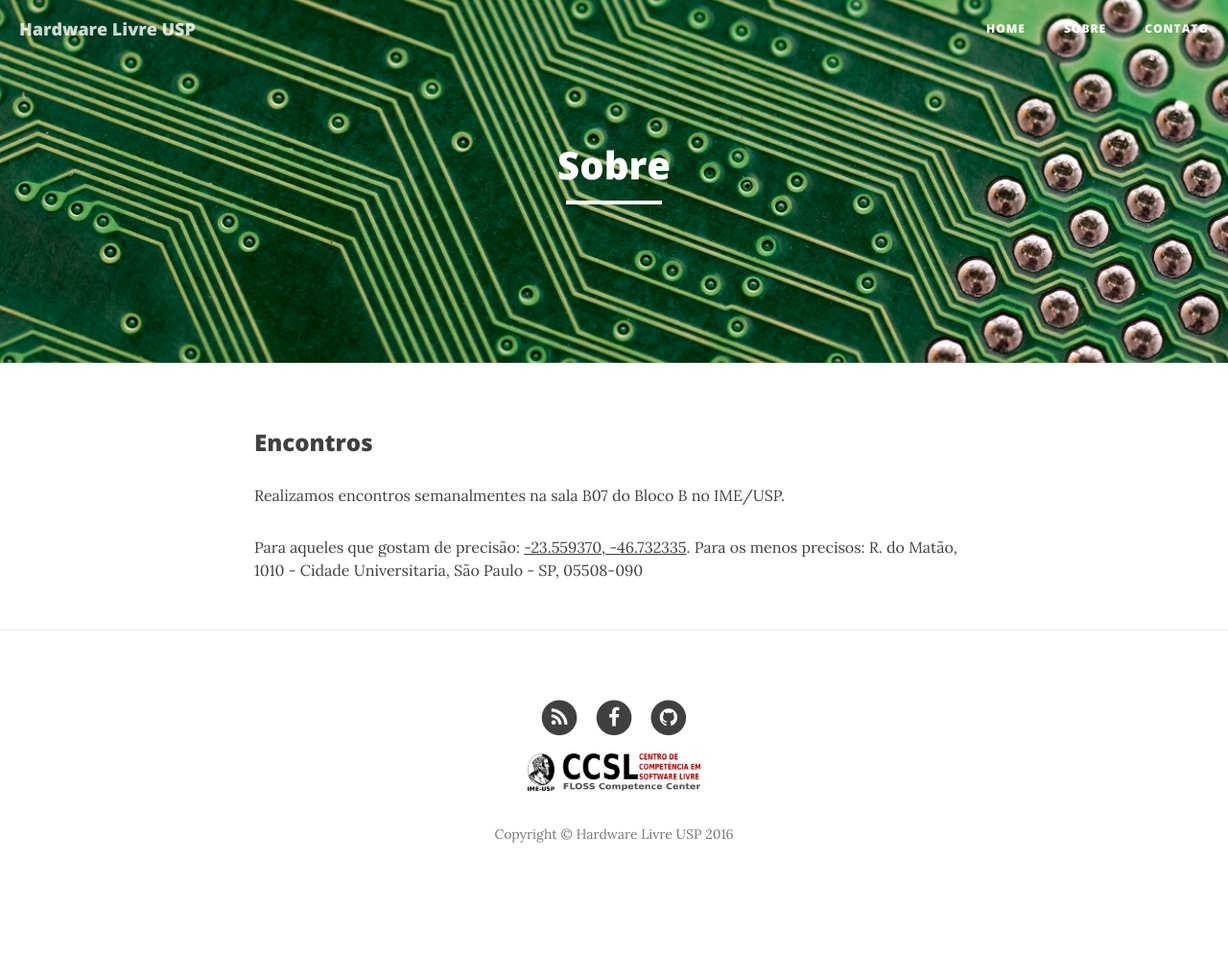
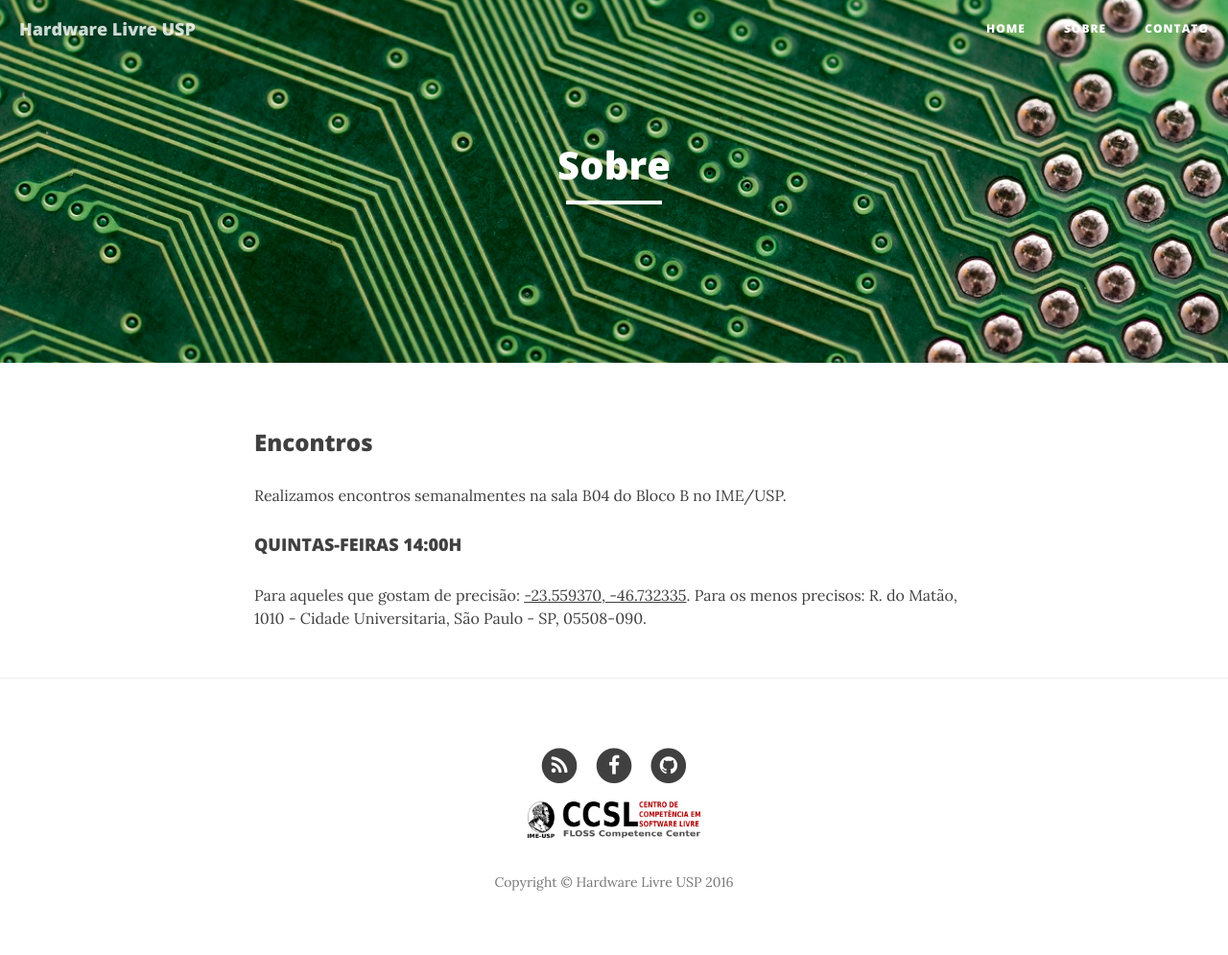
Before and after one commit to HardwareLivreUSP/HardwareLivreUSP.github.io, a Jekyll site: the page built from sobre.md, in a window 1280 px wide. Shown: the whole page at 96% size. Built offline with Jekyll 4.4.1, drawn with Linux system fonts in a browser that asks for light colours; nearby versions of some CDN libraries; before the commit the page ends 945 px from its top, so only the background shows below that.

Commit message:
Adicioando informacoes basica

```diff
--- a/contato.html
+++ b/contato.html
@@ -2,7 +2,7 @@
 layout: page
 title: "Contato"
 description: "Fale conosco."
-header-img: "img/contact-bg.jpg"
+header-img: "img/circuito.jpg"
 ---
 
 <p>Para maiores informações mande um email para usphardwarelivre arroba gmail.com</p>
--- a/sobre.md
+++ b/sobre.md
@@ -6,6 +6,8 @@ header-img: "img/circuito.jpg"
 
 ### Encontros
 
-Realizamos encontros semanalmentes na sala B07 do Bloco B no IME/USP.
+Realizamos encontros semanalmentes na sala B04 do Bloco B no IME/USP.
 
-Para aqueles que gostam de precisão: [-23.559370, -46.732335](https://www.google.com.br/maps/@-23.5594241,-46.7322373,21z). Para os menos precisos: R. do Matão, 1010 - Cidade Universitaria, São Paulo - SP, 05508-090
+<h4>QUINTAS-FEIRAS 14:00H</h4>
+
+Para aqueles que gostam de precisão: [-23.559370, -46.732335](https://www.google.com.br/maps/@-23.5594241,-46.7322373,21z). Para os menos precisos: R. do Matão, 1010 - Cidade Universitaria, São Paulo - SP, 05508-090.
```
